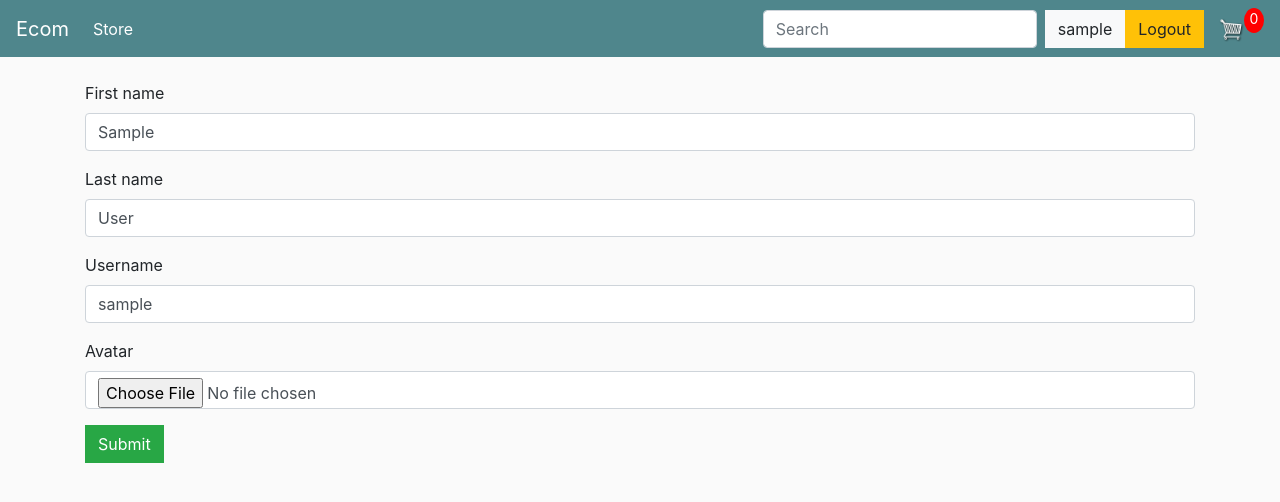
After one commit to baetov97/Ecom, a Django app: page /user/user/1/ in a window 1280 px wide. The commit adds this page. Shown: the top 502 px of the page. Run offline with Django 3.2, Linux system fonts and the light colour scheme; the visitor is signed in with stand-in values (Sample User, id 1); data comes from the database, SQL or seed files in the repository; data that the repository does not hold is empty; some libraries are stand-ins or nearby versions.

Commit message:
baseuseradmin

```diff
--- a/templates/main/main.html
+++ b/templates/main/main.html
@@ -73,7 +73,7 @@
         </form>
         {% if request.user.is_authenticated %}
             <div class="form-inline my-2 my-lg-0">
-            <a href="#" class="btn btn-light">{{ user.username }}</a>
+            <a href="{% url 'user:user_update' user.pk %}" class="btn btn-light">{{ user.username }}</a>
             <a href="{% url 'user:logout' %}" class="btn btn-warning">Logout</a>
         {% else %}
             <a href="{% url 'user:login' %}" class="btn btn-warning">Login</a>
--- a/templates/user/signup.html
+++ b/templates/user/signup.html
@@ -3,7 +3,7 @@
 {% block content %}
     <form action="" method="post">
         {% csrf_token %}
-        {{ form }}
+        {{ form.as_ul }}
         <input type="submit" value="SignUp">
     </form>
 {% endblock %}
--- /dev/null
+++ b/templates/user/update.html
@@ -0,0 +1,28 @@
+{% extends 'main/main.html' %}
+{% load static %}
+{% block content %}
+    <form action="" method="post">
+        {% csrf_token %}
+        <div class="form-group">
+            <label for="exampleInputEmail1">First name</label>
+            <input type="text" class="form-control" id="exampleFormControlInput1"
+                   value="{{ current_user.first_name }}">
+        </div>
+        <div class="form-group">
+            <label for="exampleInputEmail1">Last name</label>
+            <input type="text" class="form-control" id="exampleFormControlInput1"
+                   value="{{ current_user.last_name }}">
+        </div>
+        <div class="form-group">
+            <label for="exampleInputEmail1">Username</label>
+            <input type="text" class="form-control" id="exampleFormControlInput1"
+                   value="{{ current_user.username }}">
+        </div>
+        <div class="form-group">
+            <label for="exampleInputEmail1">Avatar</label>
+            <input type="file" class="form-control" id="exampleFormControlInput1"
+                   value="{{ current_user.avatar }}">
+        </div>
+        <input type="submit" value="Submit" class="btn btn-success update_button">
+    </form>
+{% endblock %}
--- a/user/models.py
+++ b/user/models.py
@@ -19,7 +19,7 @@ class User(AbstractUser):
         verbose_name_plural = _('users')
 
     def __str__(self):
-        return self.username or self.email
+        return self.username
 
     def get_full_name(self):
         """
--- a/user/urls.py
+++ b/user/urls.py
@@ -7,7 +7,7 @@ app_name = 'user'
 
 urlpatterns = [
     path('signup/', SignUp.as_view(), name='signup'),
-
+    path('user/<int:pk>/', UserUpdateView.as_view(), name='user_update'),
     path('login/', LoginView.as_view(template_name='user/login.html'), name='login'),
     path('logout/', LogoutView.as_view(), name='logout'),
 ]
--- a/user/views.py
+++ b/user/views.py
@@ -1,3 +1,4 @@
+from django.contrib.auth.mixins import LoginRequiredMixin
 from django.shortcuts import render, redirect
 from django.views.generic import TemplateView, UpdateView
 from django.contrib.auth.forms import UserCreationForm
@@ -19,5 +20,15 @@ class SignUp(TemplateView):
             form.save()
             return redirect('user:login')
 
-class UserUpdateView(UpdateView):
-    model = User
+
+class UserUpdateView(LoginRequiredMixin, TemplateView):
+    template_name = 'user/update.html'
+
+    def get(self, request, *args, **kwargs):
+        current_user = request.user
+        context = {'current_user': current_user}
+        return render(request, self.template_name, context)
+
+    def post(self, request, *args, **kwargs):
+        context = {}
+        return render(request, self.template_name, context)
```
Also changed, not shown: user/admin.py (+7 -1 lines).
